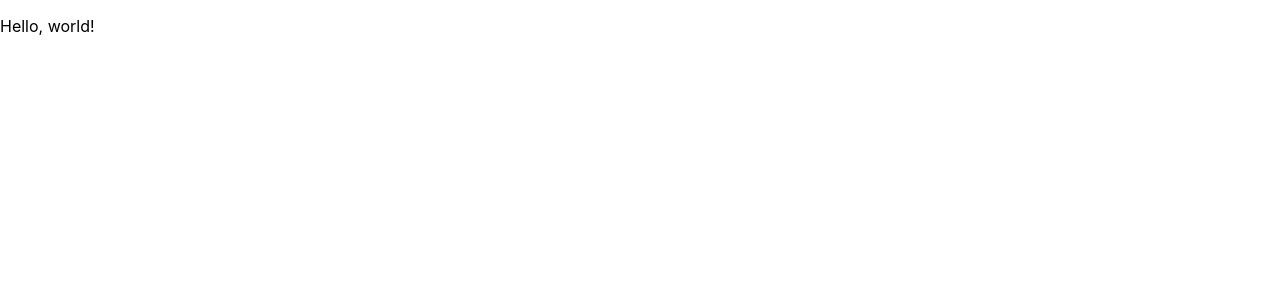
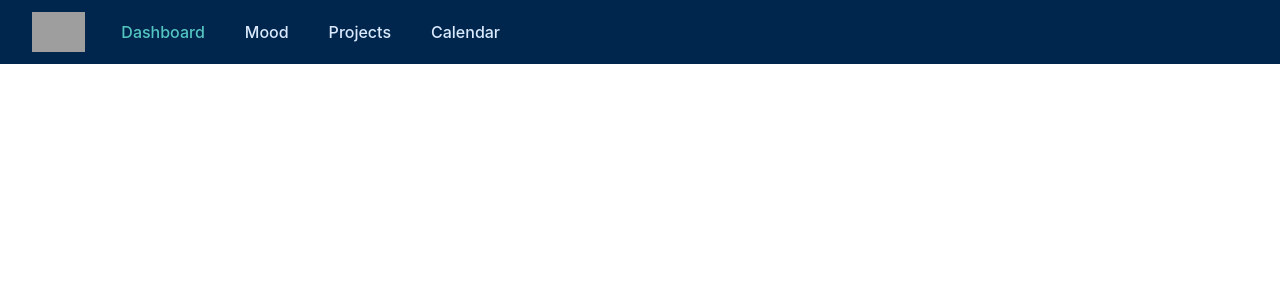
Before and after one commit to yezlee/birdie-test, a React (Create React App) app in the folder frontend/: page / in a window 1280 px wide. Shown: the top 300 px of the page. Built offline with nearby package versions, Linux system fonts and the light colour scheme; no server answers; grey boxes are pictures that could not be loaded.

Commit message:
Create a head component

```diff
--- a/frontend/package.json
+++ b/frontend/package.json
@@ -3,6 +3,8 @@
   "version": "0.1.0",
   "private": true,
   "dependencies": {
+    "@headlessui/react": "^1.7.7",
+    "@heroicons/react": "^2.0.13",
     "@testing-library/jest-dom": "^5.16.5",
     "@testing-library/react": "^13.4.0",
     "@testing-library/user-event": "^13.5.0",
@@ -34,5 +36,8 @@
       "last 1 firefox version",
       "last 1 safari version"
     ]
+  },
+  "devDependencies": {
+    "tailwindcss": "^3.2.4"
   }
 }
--- a/frontend/src/App.js
+++ b/frontend/src/App.js
@@ -1,17 +1,19 @@
+import HeaderComponent from "./components/Header.js";
+
 function App() {
   // fetch("http://localhost:8080/mood")
   //   .then((response) => response.json())
   //   .then((data) => console.log(data))
   //   .catch((e) => console.log("error"));
 
-  fetch("https://birdie-care-recipients.onrender.com/mood")
-    .then((response) => response.json())
-    .then((data) => console.log(data))
-    .catch((e) => console.log("error"));
+  // fetch("https://birdie-care-recipients.onrender.com/mood")
+  //   .then((response) => response.json())
+  //   .then((data) => console.log(data))
+  //   .catch((e) => console.error("There's an error", e.message));
 
   return (
     <div>
-      <p>Hello, world!</p>
+      <HeaderComponent />
     </div>
   );
 }
--- /dev/null
+++ b/frontend/src/components/Header.js
@@ -0,0 +1,55 @@
+import { Disclosure } from "@headlessui/react";
+
+const navigation = [
+  { name: "Dashboard", href: "#", current: true },
+  { name: "Mood", href: "#", current: false },
+  { name: "Projects", href: "#", current: false },
+  { name: "Calendar", href: "#", current: false },
+];
+
+function classNames(...classes) {
+  return classes.filter(Boolean).join(" ");
+}
+
+export default function HeaderComponent() {
+  return (
+    <Disclosure as="nav" className="bg-birdie_dark_blue">
+      {({ open }) => (
+        <div className="mx-auto max-w-7xl px-2 sm:px-6 lg:px-8">
+          <div className="relative flex h-16 items-center justify-between">
+            <div className="flex flex-1 items-center justify-center sm:items-stretch sm:justify-start">
+              {/* logo */}
+              <div className="flex flex-shrink-0 items-center">
+                <img
+                  className="h-10 w-auto lg:block"
+                  src="https://i.postimg.cc/0yj4gHyD/birdie-logo.png"
+                  alt="Your Company"
+                />
+              </div>
+              {/* navigation menu */}
+              <div className="hidden sm:ml-6 sm:block">
+                <div className="flex space-x-4">
+                  {navigation.map((item) => (
+                    <a
+                      key={item.name}
+                      href={item.href}
+                      className={classNames(
+                        item.current
+                          ? "text-birdie_light_blue "
+                          : "text-blue-100   hover:bg-birdie_light_dark_blue",
+                        "px-3 py-2 rounded-md text-m text-white-300 font-medium"
+                      )}
+                      aria-current={item.current ? "page" : undefined}
+                    >
+                      {item.name}
+                    </a>
+                  ))}
+                </div>
+              </div>
+            </div>
+          </div>
+        </div>
+      )}
+    </Disclosure>
+  );
+}
--- /dev/null
+++ b/frontend/tailwind.config.js
@@ -0,0 +1,15 @@
+/** @type {import('tailwindcss').Config} */
+
+module.exports = {
+  content: ["./src/**/*.{js,jsx,ts,tsx}"],
+  theme: {
+    extend: {
+      colors: {
+        birdie_dark_blue: "#00264d",
+        birdie_light_dark_blue: "#05315d",
+        birdie_light_blue: "#54c5c1",
+      },
+    },
+  },
+  plugins: [],
+};
```
Also changed, not shown: frontend/src/index.css (+7 -3 lines), 1 other file (tests, documents, lock files or other folders).
